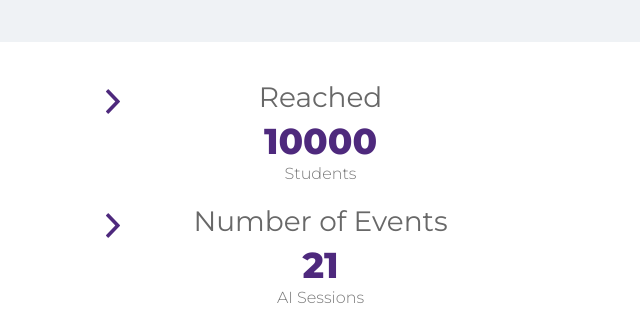
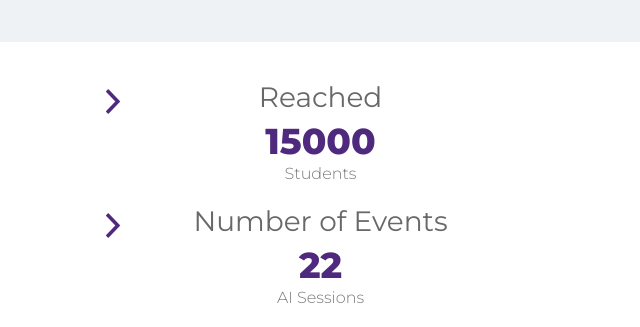
Before and after one commit to vijayabhaskar00/7th-Sense-AI-Book, a plain HTML site: page mission.html in a window 1280 px wide. Shown: the part 940-1267 px from the top of the page, 347-987 px from the left. Drawn offline with nearby package versions, Linux system fonts and the light colour scheme; files whose address does not match are found by name.

Commit message:
Update mission.html

```diff
--- a/mission.html
+++ b/mission.html
@@ -220,7 +220,7 @@
           </div>
           <div class="counter-text">
             <h3>Reached</h3>
-            <h3 class="counter">10000</h3>
+            <h3 class="counter">15000</h3>
             <p>Students</p>
           </div>
           <br>
@@ -229,7 +229,7 @@
           </div>
           <div class="counter-text">
             <h3>Number of Events</h3>
-            <h3 class="counter">21</h3>
+            <h3 class="counter">22</h3>
             <p>AI Sessions</p>
           </div>
           <br>
```
